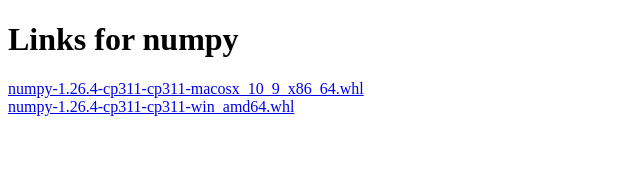
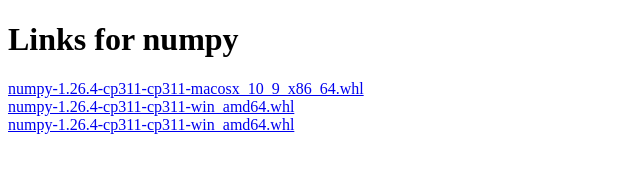
Before and after one commit to michaeltryby/python-index, a plain HTML site: page numpy/index.html in a window 1280 px wide. Shown: the whole page, without its empty margins (0-640 px from the left). Drawn offline with Linux system fonts and the light colour scheme.

Commit message:
Adding macosx arm64

```diff
--- a/numpy/index.html
+++ b/numpy/index.html
@@ -14,5 +14,10 @@
             href="https://files.pythonhosted.org/packages/3f/6b/5610004206cf7f8e7ad91c5a85a8c71b2f2f8051a0c0c4d5916b76d6cbb2/numpy-1.26.4-cp311-cp311-win_amd64.whl#sha256=cd25bcecc4974d09257ffcd1f098ee778f7834c3ad767fe5db785be9a4aa9cb2"
             >numpy-1.26.4-cp311-cp311-win_amd64.whl</a
         >
+        <br />
+        <a
+            href="https://files.pythonhosted.org/packages/1a/2e/151484f49fd03944c4a3ad9c418ed193cfd02724e138ac8a9505d056c582/numpy-1.26.4-cp311-cp311-macosx_11_0_arm64.whl#sha256=edd8b5fe47dab091176d21bb6de568acdd906d1887a4584a15a9a96a1dca06ef"
+            >numpy-1.26.4-cp311-cp311-win_amd64.whl</a
+        >
     </body>
 </html>
```
